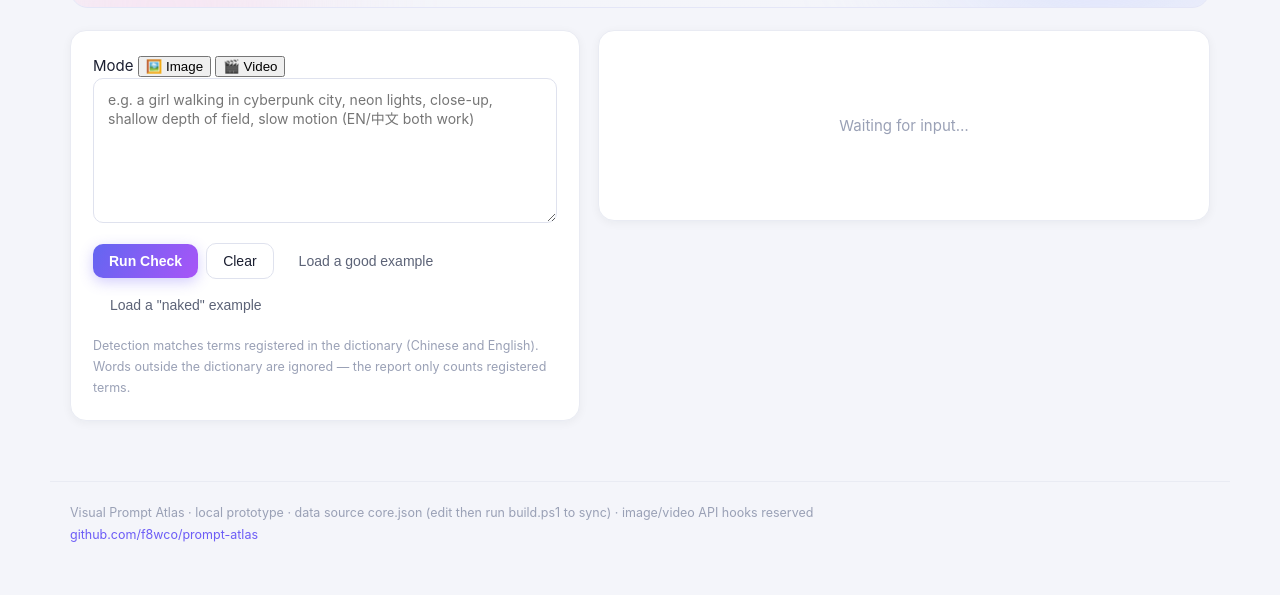
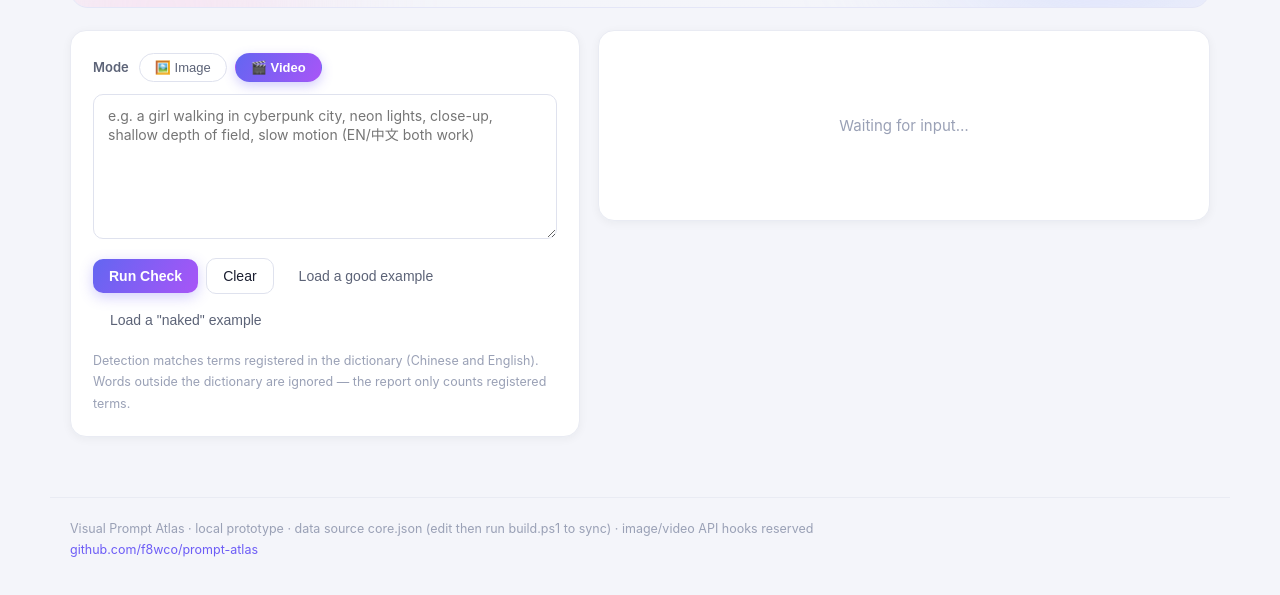
Before and after one commit to f8wco/prompt-atlas, a plain HTML site: page web/index.html in a window 1280 px wide. Shown: the part 243-838 px from the top of the page. Drawn offline with Linux system fonts and the light colour scheme.

Commit message:
feat: mode toggle, N/A row, neutral unspecified styling

```diff
--- a/web/style.css
+++ b/web/style.css
@@ -192,6 +192,28 @@ textarea:focus, input:focus { outline: none; border-color: var(--pri); box-shado
 .hint { color: var(--txt3); font-size: 12.5px; margin: 12px 0 0; }
 
 /* ---------- Checker ---------- */
+.mode-row { display: flex; align-items: center; gap: 8px; margin-bottom: 12px; }
+.mode-label { font-size: 13px; font-weight: 600; color: var(--txt2); margin-right: 2px; }
+.mode-btn {
+  border: 1px solid var(--line2);
+  background: #fff;
+  color: var(--txt2);
+  font-size: 13px;
+  font-weight: 500;
+  padding: 6px 15px;
+  border-radius: 999px;
+  cursor: pointer;
+  transition: all 0.15s;
+}
+.mode-btn:hover { border-color: var(--pri); color: var(--pri); }
+.mode-btn.active {
+  background: var(--grad);
+  color: #fff;
+  border-color: transparent;
+  font-weight: 700;
+  box-shadow: 0 4px 12px rgba(109, 93, 246, 0.3);
+}
+
 .checker-grid { display: grid; grid-template-columns: 5fr 6fr; gap: 18px; align-items: start; }
 .report-empty {
   color: var(--txt3);
@@ -238,12 +260,14 @@ textarea:focus, input:focus { outline: none; border-color: var(--pri); box-shado
   display: flex; gap: 14px; align-items: flex-start;
 }
 .rep-slot.ok { border-left: 3px solid var(--green); }
-.rep-slot.miss { border-left: 3px solid var(--red); }
+.rep-slot.miss { border-left: 3px solid var(--blue); }
 .rep-slot.maybe { border-left: 3px solid var(--orange); }
+.rep-slot.na { border-left: 3px solid var(--line2); opacity: 0.75; }
 .rep-slot-name { flex: none; width: 96px; font-weight: 700; font-size: 14px; padding-top: 3px; }
 .rep-slot-body { display: flex; flex-wrap: wrap; gap: 6px; align-items: center; }
-.miss-tag { color: var(--red); font-size: 12.5px; margin-right: 4px; }
+.miss-tag { color: var(--blue); font-size: 12.5px; margin-right: 4px; }
 .rep-slot.maybe .miss-tag { color: var(--orange); }
+.na-tag { color: var(--txt3); font-size: 12.5px; }
 
 .chip {
   display: inline-flex; align-items: center; gap: 6px;
@@ -273,6 +297,7 @@ textarea:focus, input:focus { outline: none; border-color: var(--pri); box-shado
   padding: 1px 6px;
 }
 .rep-maybe-note { margin-top: 8px; font-size: 12px; color: var(--orange); }
+.rep-na-note { margin-top: 8px; font-size: 12px; color: var(--txt3); }
 
 .rep-uncertain { margin-top: 16px; border: 1px solid rgba(239, 68, 68, 0.3); background: rgba(239, 68, 68, 0.04); border-radius: 12px; padding: 12px 14px; display: flex; flex-wrap: wrap; gap: 6px; align-items: center; }
 .rep-unc-title { width: 100%; font-weight: 700; color: var(--red); font-size: 13.5px; }
```
